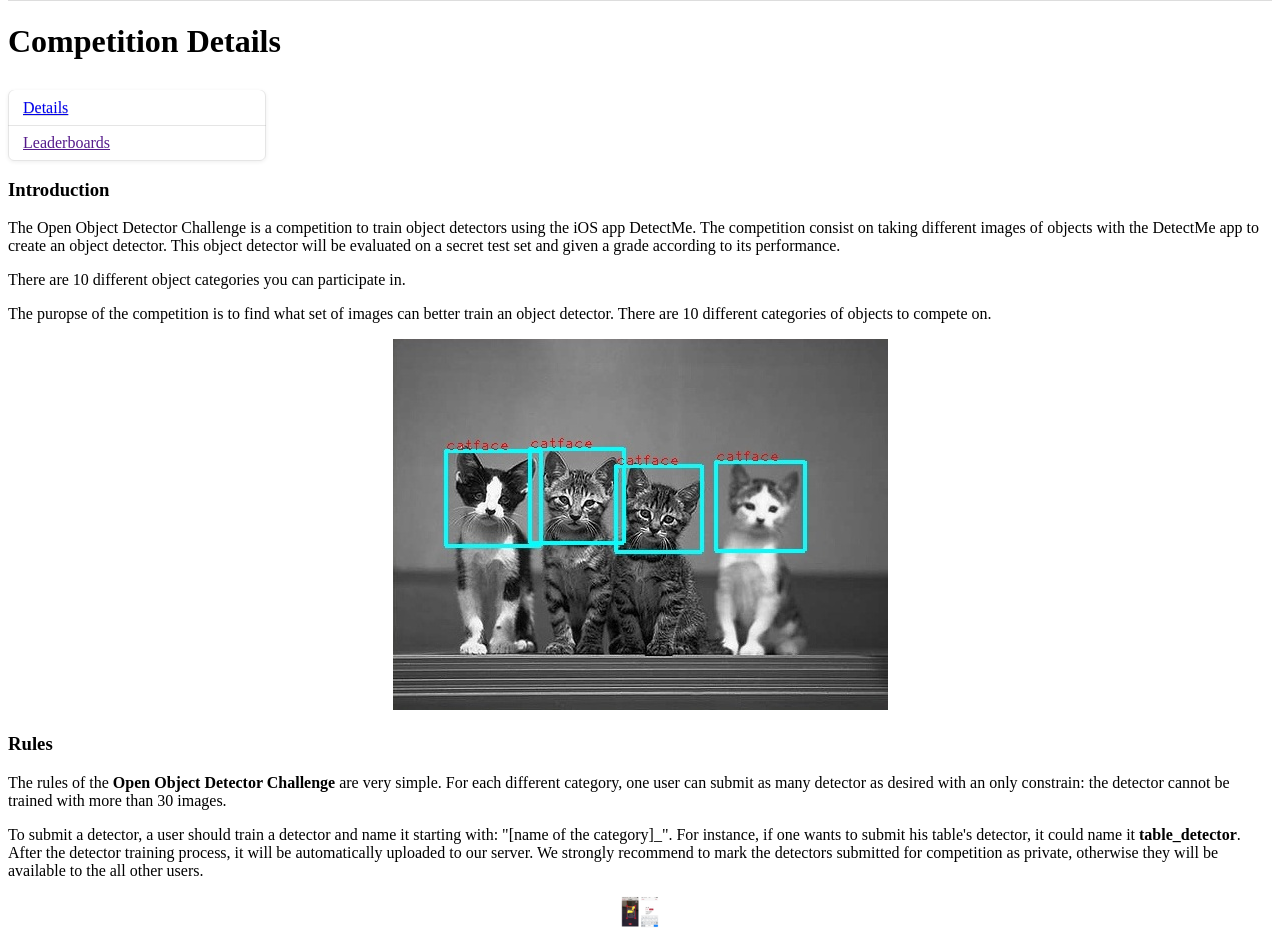
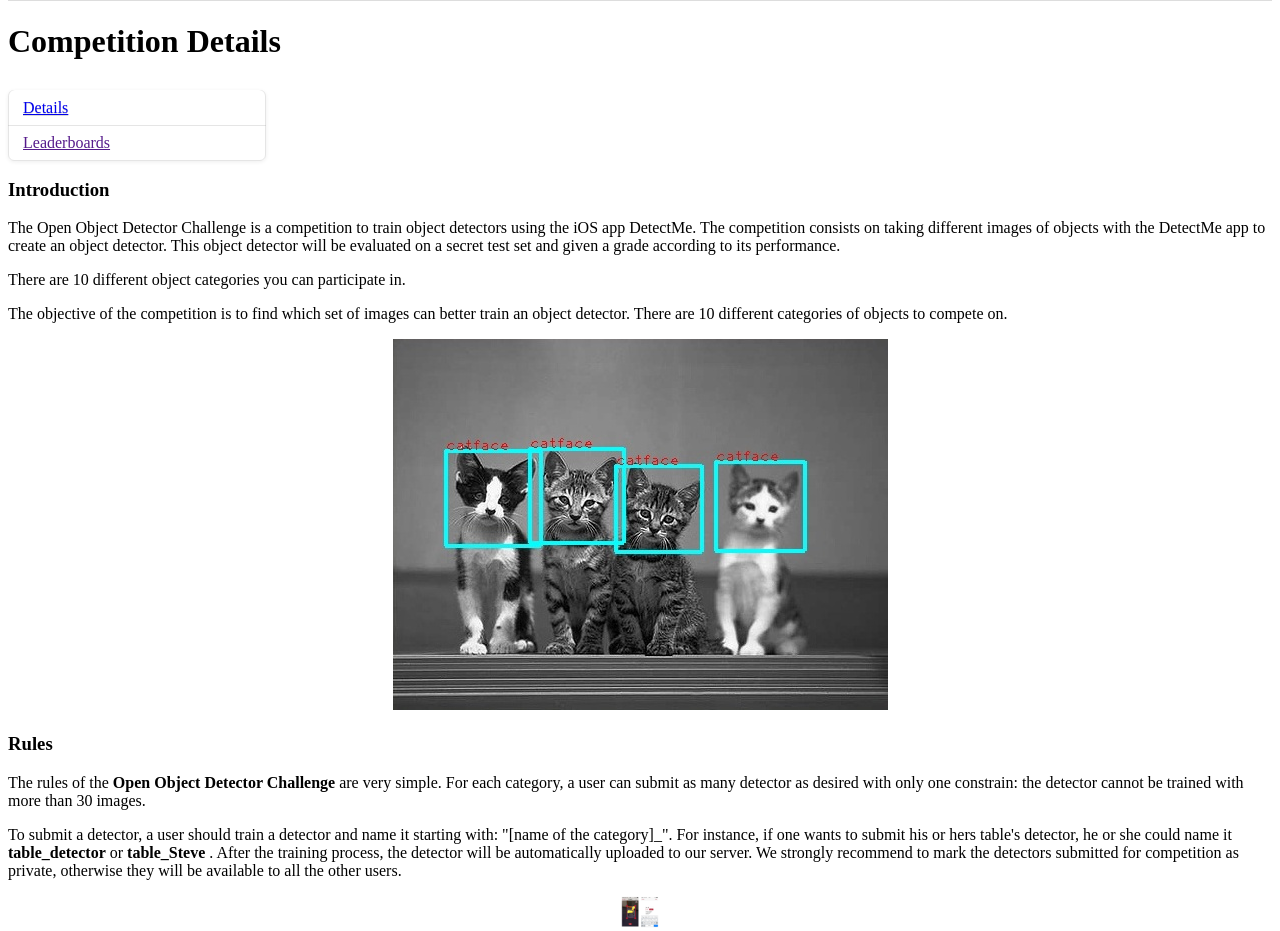
Before and after one commit to CSAILVision/DetectMeServer, a Django app: template detectme/templates/leaderboards/competition_detail.html in a window 1280 px wide. Shown: the part 530-1461 px from the top of the page. Run offline with Django 3.2, Linux system fonts and the light colour scheme; the template is opened without the code that fills it, so the values that code supplies are empty; some libraries are stand-ins or nearby versions; grey boxes are pictures that could not be loaded.

Commit message:
Changes in the Competition Details text.

```diff
--- a/detectme/templates/leaderboards/competition_detail.html
+++ b/detectme/templates/leaderboards/competition_detail.html
@@ -12,33 +12,33 @@
 {% block competition_content %}
 
     <h3>Introduction</h3>
-      <p>The Open Object Detector Challenge is a competition to train object detectors using the iOS app DetectMe. The competition consist on taking different images of objects with the DetectMe app to create an object detector. This object detector will be evaluated on a secret test set and given a grade according to its performance.<p>
+      <p>The Open Object Detector Challenge is a competition to train object detectors using the iOS app DetectMe. The competition consists on taking different images of objects with the DetectMe app to create an object detector. This object detector will be evaluated on a secret test set and given a grade according to its performance.<p>
 
       <p> There are 10 different object categories you can participate in. </p>
 
-      <p>The puropse of the competition is to find what set of images can better train an object detector. There are 10 different categories of objects to compete on.</p>
+      <p>The objective of the competition is to find which set of images can better train an object detector. There are 10 different categories of objects to compete on.</p>
 
       <center><img src="{% static "img/competition.jpg" %}" alt="some_text"></center>
 
 
     <h3>Rules</h3>
     <p>The rules of the <b>Open Object Detector Challenge</b> are very
-    simple. For each different category, one user can submit as many
-    detector as desired with an only constrain: the detector cannot be
+    simple. For each category, a user can submit as many
+    detector as desired with only one constrain: the detector cannot be
     trained with more than 30 images.</p>
 
     <p>To submit a detector, a user should train a detector and name it
     starting with: "[name of the category]_". For instance, if one wants
-    to submit his table's detector, it could name it
-    <b>table_detector</b>. After the detector training process, it will be
+    to submit his or hers table's detector, he or she could name it
+    <b>table_detector</b> or <b> table_Steve </b>. After the training process, the detector will be
     automatically uploaded to our server. We strongly recommend to mark
     the detectors submitted for competition as private, otherwise they
-    will be available to the all other users.</p>
+    will be available to all the other users.</p>
 
      <center><img src="{% static "img/ex.png" %}" alt="some_text" height="32"></center>
 
 
-    <p>Each time a user submit a detector, our system will evaluate it and
+    <p>Each time a user submits a detector, our system will evaluate it and
     show its performance in the leaderboard. If a user submits more than
     one detector per category, the leaderboard will only take into account
     the best of his detectors.</p>
```
